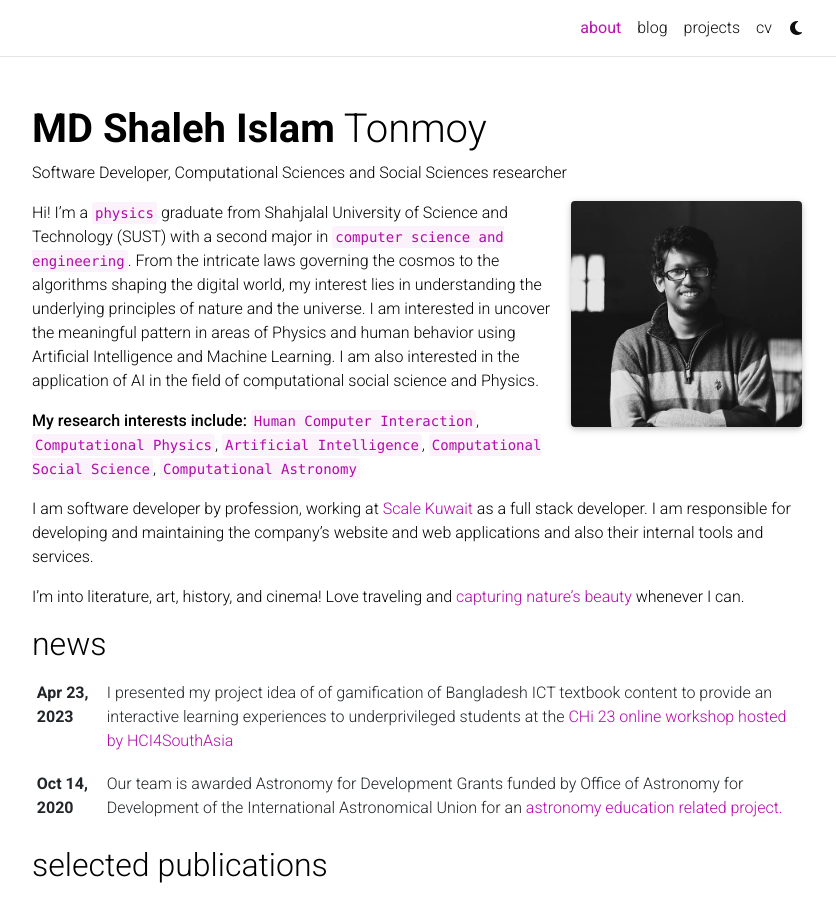
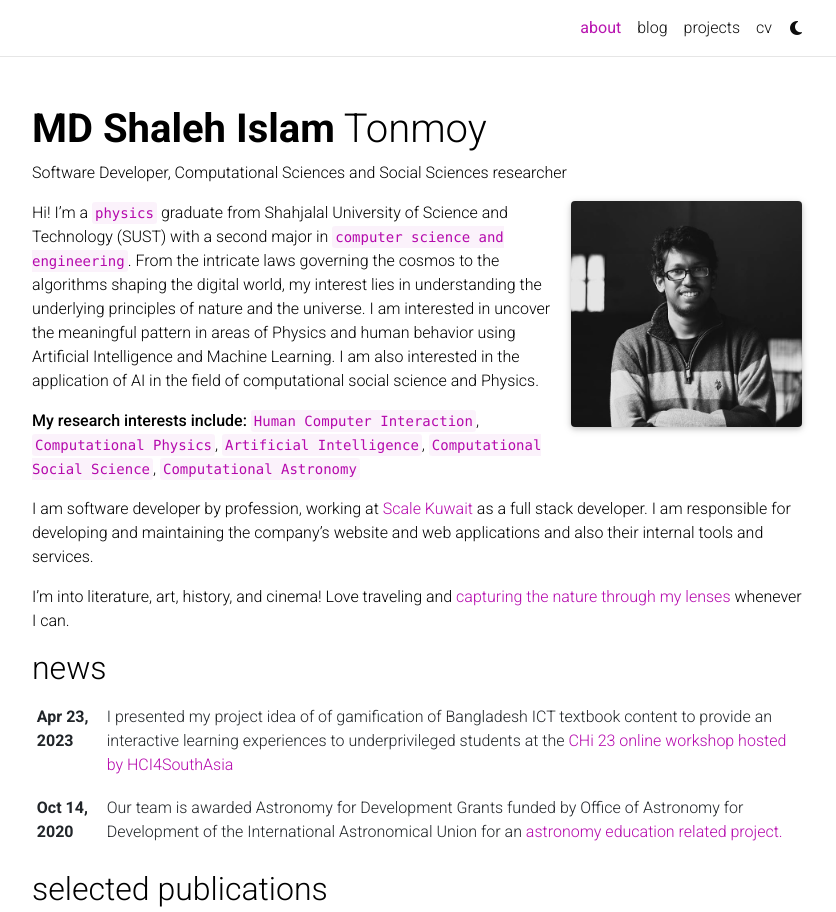
Before and after one commit to tontus/tontus.github.io, a Jekyll site: the page built from _pages/about.md, in a window 1280 px wide and 1287 px high, cut to the strip 0-912 px from the top of the window. Shown: the whole strip, without its empty margins (223-1059 px from the left). Built offline with Jekyll 4.4.1, drawn with Linux system fonts in a browser that asks for light colours; full-size pictures stand in for the smaller copies a plugin makes; comment, search, counter and statistics services are not loaded; a style sheet for code colours, icons or effects is not loaded.

Commit message:
about update

```diff
--- a/_pages/about.md
+++ b/_pages/about.md
@@ -26,4 +26,4 @@ Hi! I'm a `physics` graduate from Shahjalal University of Science and Technology
 
 I am software developer by profession, working at [Scale Kuwait](https://scale-kuwait.com) as a full stack developer. I am responsible for developing and maintaining the company's website and web applications and also their internal tools and services.
 
-I'm into literature, art, history, and cinema! Love traveling and [capturing nature's beauty](/photography/) whenever I can.
+I'm into literature, art, history, and cinema! Love traveling and [capturing  the nature through my lenses](/photography/) whenever I can.
```
